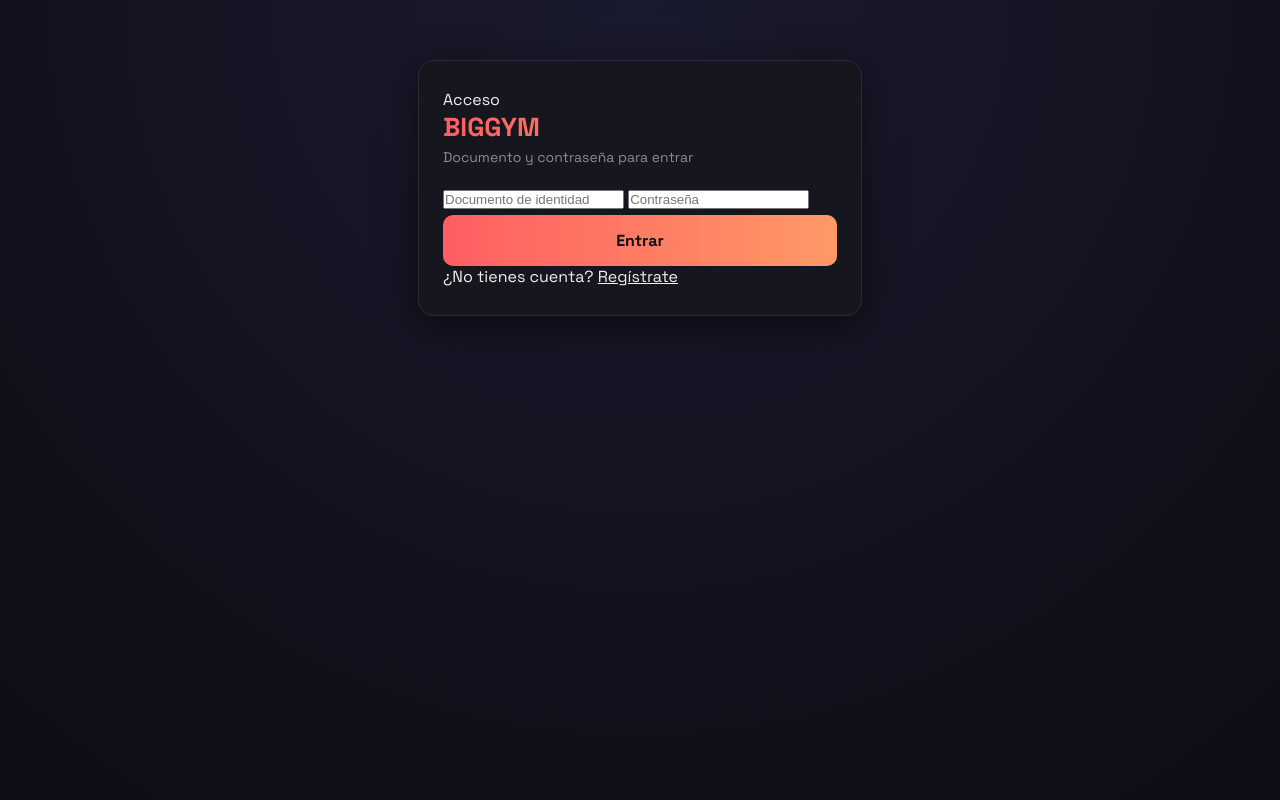
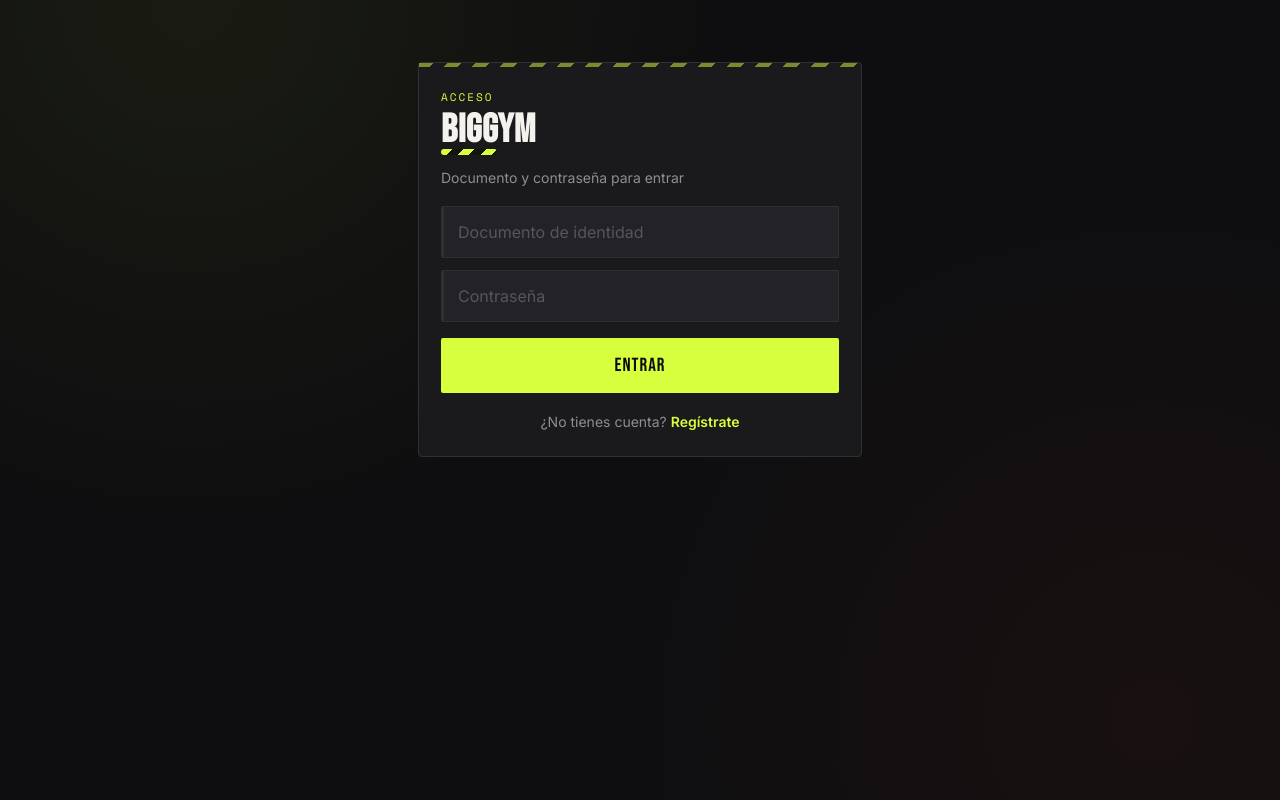
Before and after one commit to luissss-del/biggym, a Django app: a page that uses templates/cuentas/base.html in a window 1280 px wide. Run offline with Django 5.2, Linux system fonts and the light colour scheme.

Commit message:
Aplicar nuevo tema visual

```diff
--- a/templates/cuentas/base.html
+++ b/templates/cuentas/base.html
@@ -1,95 +1,14 @@
 <!DOCTYPE html>
+{% load static %}
 <html lang="es">
 <head>
     <meta charset="UTF-8">
     <meta name="viewport" content="width=device-width, initial-scale=1.0, maximum-scale=1.0, user-scalable=no">
     <title>{% block title %}BigGym{% endblock %}</title>
-    <link href="https://fonts.googleapis.com/css2?family=Space+Grotesk:wght@400;500;600;700;800&display=swap" rel="stylesheet">
-    <style>
-        * { box-sizing: border-box; margin: 0; padding: 0; -webkit-tap-highlight-color: transparent; }
-        html, body {
-            font-family: 'Space Grotesk', sans-serif;
-            background: radial-gradient(circle at top, #1a1a2e 0%, #0d0d15 100%);
-            color: #f0f0f0;
-            min-height: 100vh;
-            width: 100%;
-        }
-        body {
-            display: flex;
-            flex-direction: column;
-            align-items: center;
-        }
-        .wrapper {
-            width: 100%;
-            max-width: 480px;
-            min-height: 100vh;
-            display: flex;
-            flex-direction: column;
-            padding: 20px 18px 30px;
-        }
-        .card {
-            background: #16161f;
-            border: 1px solid #2a2a3a;
-            border-radius: 16px;
-            padding: 28px 24px;
-            width: 100%;
-            box-shadow: 0 10px 40px rgba(0,0,0,0.5);
-        }
-        h1 {
-            font-size: 26px;
-            margin-bottom: 4px;
-            background: linear-gradient(90deg, #ff5e62, #ff9966);
-            -webkit-background-clip: text;
-            -webkit-text-fill-color: transparent;
-            font-weight: 800;
-        }
-        h2 { font-size: 20px; font-weight: 700; }
-        .subtitle { color: #8a8a9a; margin-bottom: 22px; font-size: 14px; }
-        .input-field {
-            width: 100%;
-            padding: 14px;
-            margin-bottom: 14px;
-            background: #0d0d15;
-            border: 1px solid #2a2a3a;
-            border-radius: 10px;
-            color: #f0f0f0;
-            font-size: 16px;
-            font-family: inherit;
-        }
-        .input-field:focus { outline: none; border-color: #ff5e62; }
-        select.input-field { appearance: none; }
-        button, .btn {
-            width: 100%;
-            padding: 15px;
-            border: none;
-            border-radius: 10px;
-            background: linear-gradient(90deg, #ff5e62, #ff9966);
-            color: #0d0d15;
-            font-weight: 700;
-            font-size: 16px;
-            cursor: pointer;
-            margin-top: 6px;
-            font-family: inherit;
-            text-align: center;
-            text-decoration: none;
-            display: inline-block;
-        }
-        button:active, .btn:active { transform: scale(0.98); }
-        .btn-secondary {
-            background: #1e1e2a;
-            color: #f0f0f0;
-            border: 1px solid #2a2a3a;
-        }
-        .switch-link { text-align: center; margin-top: 18px; font-size: 14px; color: #8a8a9a; }
-        .switch-link a { color: #ff9966; text-decoration: none; font-weight: 600; }
-        .errorlist { color: #ff5e62; font-size: 13px; margin-bottom: 10px; list-style: none; }
-        .messages { list-style: none; margin-bottom: 14px; }
-        .messages li { color: #ff5e62; font-size: 13px; }
-        a { color: inherit; }
-    </style>
+    <link rel="stylesheet" href="{% static 'css/theme.css' %}">
 </head>
 <body>
-    <div class="wrapper">
+    <div class="shell">
         {% block content %}{% endblock %}
     </div>
 </body>
```
